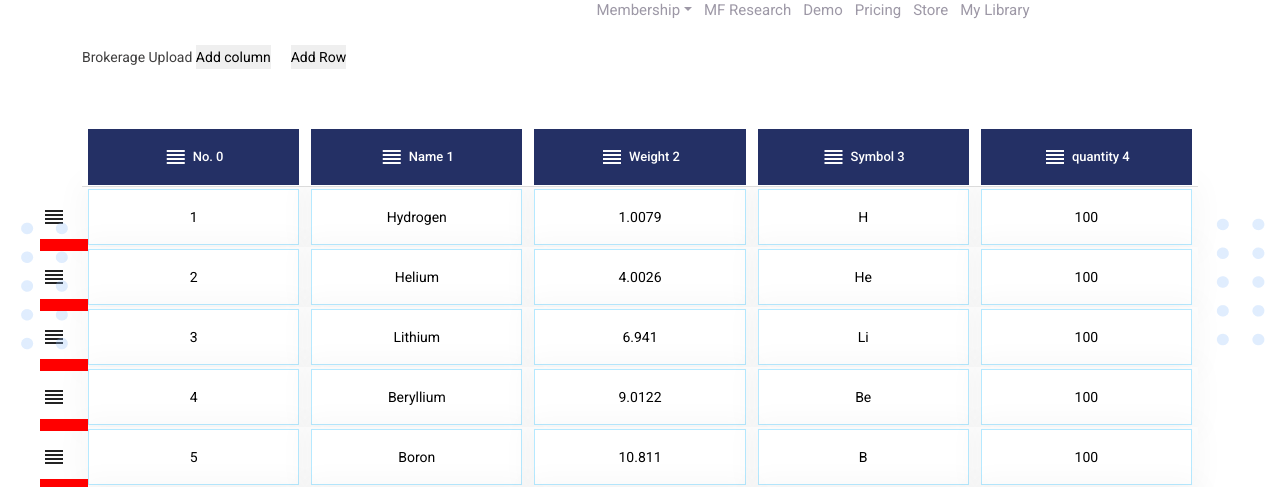
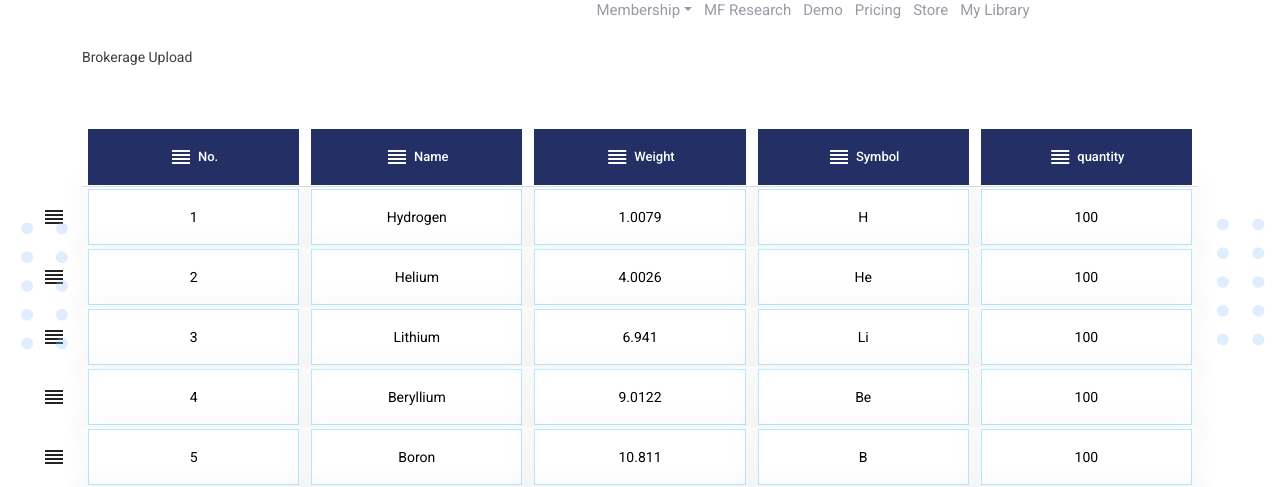
Before and after one commit to JoydipMM/mso-whitelist-template, an Angular app: page /brokerage-upload in a window 1280 px wide. Shown: the part 289-776 px from the top of the page. Built offline with nearby package versions, Linux system fonts and the light colour scheme; what ng-multiselect-dropdown would draw is missing.

Commit message:
row add function added

```diff
--- a/src/app/whitelist/pages/brokerage-upload/brokerage-upload.component.css
+++ b/src/app/whitelist/pages/brokerage-upload/brokerage-upload.component.css
@@ -97,7 +97,7 @@
     position: sticky;
     top: 0px;
     left: 0px;
-    z-index: 1;
+    z-index: 2;
   }
   .colum-insert-btn{
     width: 12px;
@@ -120,7 +120,7 @@
     z-index: 1;
   }
   .colum-insert-btn:hover:after{
-    background-color: aqua;
+    background-color: rgba(201, 209, 255, 1);
   }
   .colum-table .mat-header-row th:last-child .colum-insert-btn{
     display: none;
@@ -177,13 +177,53 @@
     border-radius: 0px 20px 20px 0px;
   }
   .row-insert-btn{
-    width: 48px;
-    height: 12px;
-    background-color: red;
+    /* width: 48px; */
+    height: 6px;
+    background-color: transparent;
     position: absolute;
-    left: -42px;
-    bottom: -6px;
+    left: -32px;
+    bottom: -5px;
     z-index: 1;
+    transition: all ease-in-out 0.4s;
+  }
+  .row-insert-btn:hover{
+    background-color: rgba(201, 209, 255, 1);
+  }
+  .row-add-btn{
+    width: 33px;
+    height: 33px;
+    border-radius: 50px;
+    background-color: #fff;
+    box-shadow: 0px 0px 18px 0px rgba(0, 0, 0, 0.15);
+    border: none;
+    display: inline-flex;
+    align-items: center;
+    justify-content: center;
+    padding: 0px;
+    position: absolute;
+    left: 0px;
+    top: 50%;
+    transform: translateY(-50%);
+    transition: all ease-in-out 0.4s;
+    opacity: 0;
+    z-index: -1;
+  }
+  .row-add-btn>img{
+    width: 14px;
+    transition: all ease-in-out 0.4s;
+  }
+  /* .row-add-btn:hover{
+    background-color: rgba(217, 244, 255, 1);
+  } */
+  .row-insert-btn:hover .row-add-btn{
+    opacity: 1;
+    z-index: 1;
+  }
+  /* .row-add-btn:hover>img{
+    filter: invert(1) brightness(100);
+  } */
+  .row-add-btn:focus{
+    outline: none;
   }
   .textfld{
     width: 100%;
--- a/src/app/whitelist/pages/brokerage-upload/brokerage-upload.component.html
+++ b/src/app/whitelist/pages/brokerage-upload/brokerage-upload.component.html
@@ -8,19 +8,15 @@
             Brokerage Upload
 
 
-            <button mat-raised-button (click)="addColumn()"> Add column </button>
+<!-- <button mat-raised-button (click)="addColumn()"> Add column </button> -->
 <!-- <button mat-raised-button (click)="removeColumn()"> Remove column </button> -->
 
-<button mat-raised-button (click)="addData()" class="demo-button" style="margin: 0px 20px;">
-    Add Row
-  </button>
-  <!-- <button
-      mat-raised-button
-      [disabled]="!dataSource.length"
-      (click)="removeData()"
-      class="demo-button">
+<!-- <button mat-raised-button (click)="addData()" class="demo-button" style="margin: 0px 20px;">
+Add Row
+</button> -->
+<!-- <button mat-raised-button [disabled]="!dataSource.length" (click)="removeData()" class="demo-button">
     Remove Row
-  </button> -->
+</button> -->
 
 <div class="reorder-table-wrap" #reorderTable>
 
@@ -32,21 +28,10 @@
   (cdkDropListDropped)="drop2($event)">
 
     <ng-container matColumnDef="position">
-    <th mat-header-cell cdkDrag *matHeaderCellDef>
+    <th mat-header-cell cdkDrag *matHeaderCellDef class="eee">
       <div class="mat-cell-wrap">
-        <mat-icon class="example-drag-cursor">reorder</mat-icon> No. {{getColumnIndex('position')}}
-        <!-- <div class="colum-insert-btn" [ngStyle]="{'height': reorderTable.offsetHeight+'px'  }">
-          <div class="colum-insrtype-box" (click)="addColumnDynamic(getColumnIndex('position'))">
-            <div class="colum-insrtype-innr">
-              <button class="colum-insrtype-btn number-btn">
-                <img src="assets/images/whitelist-123-icon.svg" />
-              </button>
-              <button class="colum-insrtype-btn string-btn">
-                <img src="assets/images/whitelist-string-icon.svg" />
-              </button>
-            </div>
-          </div>
-        </div> -->
+        <mat-icon class="example-drag-cursor">reorder</mat-icon> No.
+        <!-- {{'col index- '+ getColumnIndex('position')}} -->
       </div>
     </th>
     <td mat-cell *matCellDef="let element"> {{element.position}} </td>
@@ -55,7 +40,7 @@
     <ng-container matColumnDef="name">
     <th mat-header-cell cdkDrag *matHeaderCellDef>
     <div class="mat-cell-wrap">
-      <mat-icon class="example-drag-cursor">reorder</mat-icon> Name {{getColumnIndex('name')}}
+      <mat-icon class="example-drag-cursor">reorder</mat-icon> Name
       <div class="colum-insert-btn" [ngStyle]="{'height': reorderTable.offsetHeight+'px'  }">
         <div class="colum-insrtype-box" (click)="addColumnDynamic(getColumnIndex('name'))">
           <div class="colum-insrtype-innr">
@@ -76,7 +61,7 @@
     <ng-container matColumnDef="weight">
     <th mat-header-cell cdkDrag *matHeaderCellDef>
     <div class="mat-cell-wrap">
-      <mat-icon class="example-drag-cursor">reorder</mat-icon> Weight {{getColumnIndex('weight')}}
+      <mat-icon class="example-drag-cursor">reorder</mat-icon> Weight
       <div class="colum-insert-btn" [ngStyle]="{'height': reorderTable.offsetHeight+'px'  }">
         <div class="colum-insrtype-box" (click)="addColumnDynamic(getColumnIndex('weight'))">
           <div class="colum-insrtype-innr">
@@ -97,7 +82,7 @@
     <ng-container matColumnDef="symbol">
     <th mat-header-cell cdkDrag *matHeaderCellDef>
     <div class="mat-cell-wrap">
-      <mat-icon class="example-drag-cursor">reorder</mat-icon> Symbol {{getColumnIndex('symbol')}}
+      <mat-icon class="example-drag-cursor">reorder</mat-icon> Symbol
       <div class="colum-insert-btn" [ngStyle]="{'height': reorderTable.offsetHeight+'px'  }">
         <div class="colum-insrtype-box" (click)="addColumnDynamic(getColumnIndex('symbol'))">
           <div class="colum-insrtype-innr">
@@ -118,7 +103,7 @@
     <ng-container matColumnDef="quantity">
     <th mat-header-cell cdkDrag *matHeaderCellDef>
     <div class="mat-cell-wrap">
-      <mat-icon class="example-drag-cursor">reorder</mat-icon> quantity {{getColumnIndex('quantity')}}
+      <mat-icon class="example-drag-cursor">reorder</mat-icon> quantity
       <div class="colum-insert-btn" [ngStyle]="{'height': reorderTable.offsetHeight+'px'  }">
         <div class="colum-insrtype-box" (click)="addColumnDynamic(getColumnIndex('quantity'))">
           <div class="colum-insrtype-innr">
@@ -148,10 +133,12 @@
     <!-- Position Column -->
     <ng-container matColumnDef="position">
       <mat-header-cell *matHeaderCellDef><mat-icon class="example-drag-cursor" cdkDragHandle>reorder</mat-icon> No. </mat-header-cell>
-      <mat-cell *matCellDef="let element">
-        <mat-icon class="example-drag-cursor" (mouseenter)="enter()" (mouseleave)="leave()">reorder</mat-icon>
+      <mat-cell *matCellDef="let element; let i = index">
+        <mat-icon class="example-drag-cursor">reorder</mat-icon>
         <input type="text" class="textfld" value="{{element.position}}" />
-        <div class="row-insert-btn"></div>
+        <div class="row-insert-btn" [ngStyle]="{'width': (reorderTable.offsetWidth + 26)+'px'}">
+          <button class="row-add-btn" (click)="addDataDynamic(i)"><img src="assets/images/whitelist-line-plus-icon.svg" /></button>
+        </div>
       </mat-cell>
     </ng-container>
 
--- a/src/app/whitelist/pages/brokerage-upload/brokerage-upload.component.ts
+++ b/src/app/whitelist/pages/brokerage-upload/brokerage-upload.component.ts
@@ -89,11 +89,6 @@ export class BrokerageUploadComponent implements OnInit {
   }
 
   addColumnDynamic(index:any){
-    // const randomColumn = Math.floor(Math.random() * this.displayedColumns.length);
-    // this.displayedColumns.push(this.displayedColumns[randomColumn]);
-    //const randomColumn = 1;
-    //const index = 2;
-    //this.displayedColumns.push(this.displayedColumns[randomColumn]);
     console.log(this.displayedColumns);
     let ar = this.displayedColumns;
 
@@ -110,6 +105,17 @@ export class BrokerageUploadComponent implements OnInit {
     this.table.renderRows();
   }
 
+  addDataDynamic(index:any) {
+    // const randomElementIndex = Math.floor(Math.random() * ELEMENT_DATA.length);
+    // this.dataSource.push(ELEMENT_DATA[randomElementIndex]);
+    // this.table.renderRows();
+    let ar = this.dataSource;
+    //console.log("Before:\n" + ar);
+    ar.splice(index, 0, this.dataSource[index]);
+    //console.log("After:\n" + ar);
+    this.table.renderRows();
+  }
+
   removeData() {
     this.dataSource.pop();
     this.table.renderRows();
@@ -117,15 +123,5 @@ export class BrokerageUploadComponent implements OnInit {
 
 
 
-  enter() {
-    console.log("enter");
-    this.dragActive = true;
-}
-
-leave() {
-    console.log("leave");
-    this.dragActive = false;
-}
-
 
 }
```
Also changed, not shown: src/assets/images/whitelist-line-plus-icon.svg (added).
